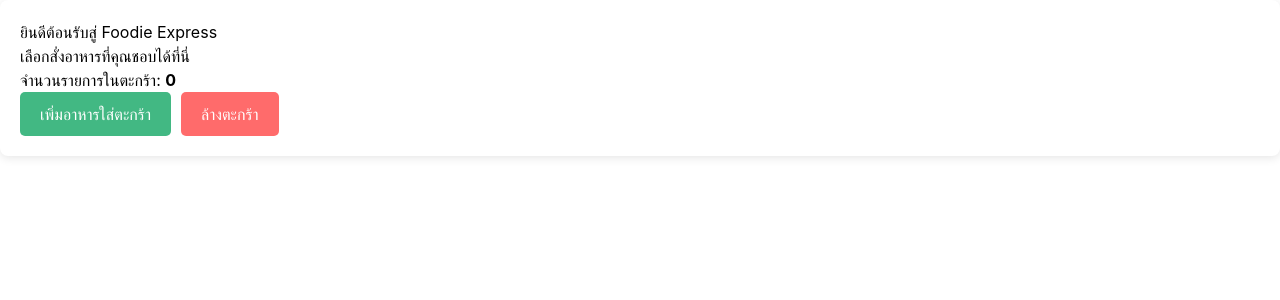
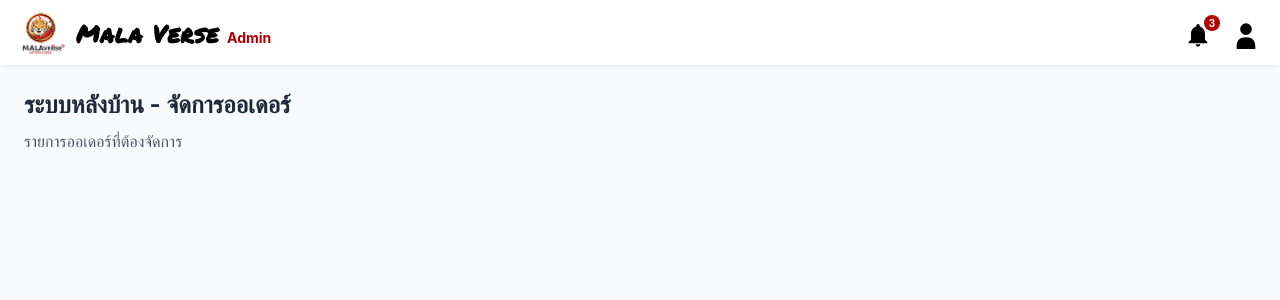
Before and after one commit to Altroria-Art/Project_Mala, a Vue app in the folder my-fullstack-app/: page /admin in a window 1280 px wide. Shown: the top 300 px of the page. Built offline with nearby package versions, Linux system fonts and the light colour scheme.

Commit message:
navbar_admin

```diff
--- /dev/null
+++ b/my-fullstack-app/src/components/admin/navbar_admin.vue
@@ -0,0 +1,77 @@
+<template>
+  <nav class="w-full h-[65px] bg-white px-4 flex items-center justify-between shadow-[0_2px_4px_rgba(0,0,0,0.05)] sticky top-0 z-50">
+
+    <router-link to="/admin" class="flex items-center gap-[10px]">
+      <div class="w-[50px] h-[50px] flex items-center justify-center">
+        <img src="../../assets/logo.png" alt="Mala Verse Logo" class="w-full h-full object-contain" />
+      </div>
+
+      <div class="flex items-end gap-2">
+        <span class="font-['Permanent_Marker',_cursive] text-[24px] font-bold text-black tracking-[0.03em] mt-[2px]">
+          Mala Verse
+        </span>
+        <span class="text-[14px] font-bold text-[#b00000] mb-[4px]">Admin</span>
+      </div>
+    </router-link>
+
+    <div class="flex items-center gap-5 mr-1 mt-1">
+
+      <button @click="openNotifications" class="relative flex items-center justify-center cursor-pointer bg-transparent border-none p-0">
+        <svg xmlns="http://www.w3.org/2000/svg" viewBox="0 0 24 24" class="w-[28px] h-[28px] fill-black">
+          <path fill-rule="evenodd" d="M12 22a2 2 0 0 0 2-2H10a2 2 0 0 0 2 2zm6-6v-5c0-3.07-1.64-5.64-4.5-6.32V4a1.5 1.5 0 0 0-3 0v.68C7.63 5.36 6 7.92 6 11v5l-2 2v1h16v-1l-2-2z" clip-rule="evenodd"/>
+        </svg>
+
+        <span v-if="newOrderCount > 0" class="absolute -top-[6px] -right-[8px] bg-[#b00000] text-white text-[10px] font-bold w-[16px] h-[16px] rounded-full flex items-center justify-center leading-none">
+          {{ newOrderCount }}
+        </span>
+      </button>
+
+      <button @click="openAdminProfile" class="relative flex items-center justify-center cursor-pointer bg-transparent border-none p-0">
+        <svg xmlns="http://www.w3.org/2000/svg" viewBox="0 0 24 24" class="w-[28px] h-[28px] fill-black">
+          <path fill-rule="evenodd" d="M12 12a5 5 0 1 0 0-10 5 5 0 0 0 0 10zm0 2c-5.33 0-8 2.67-8 8v2h16v-2c0-5.33-2.67-8-8-8z" clip-rule="evenodd" />
+        </svg>
+      </button>
+
+    </div>
+  </nav>
+</template>
+
+<script setup>
+import { ref, onMounted } from 'vue';
+
+// 1. สร้างตัวแปรแบบ Reactive เพื่อเก็บตัวเลขแจ้งเตือนออเดอร์ใหม่
+const newOrderCount = ref(0);
+
+// 2. ฟังก์ชันสำหรับเปิดการแจ้งเตือน
+const openNotifications = () => {
+  console.log('คลิกเปิดแจ้งเตือนออเดอร์ใหม่');
+  // 📌 เพิ่มโค้ดสำหรับเปิด Pop-up แจ้งเตือนแอดมินที่นี่
+};
+
+// ฟังก์ชันสำหรับเปิดโปรไฟล์/ตั้งค่า/ล็อกเอาต์
+const openAdminProfile = () => {
+  console.log('คลิกเปิดเมนูโปรไฟล์ Admin');
+  // 📌 เพิ่มโค้ดสำหรับเปิดเมนู Dropdown ของแอดมินที่นี่
+};
+
+// 3. ฟังก์ชันสำหรับดึงข้อมูลจาก Database / API สำหรับแอดมิน
+const fetchAdminNavbarData = async () => {
+  try {
+    // 📌 จำลองว่ามีออเดอร์ใหม่เข้ามา 3 รายการ รอจัดการ
+    // เมื่อเชื่อม API จริง ให้แทนที่ตรงนี้
+    newOrderCount.value = 3;
+  } catch (error) {
+    console.error('ดึงข้อมูล Admin Navbar ล้มเหลว:', error);
+  }
+};
+
+// 4. สั่งให้ทำงานเมื่อ Navbar โหลดเสร็จ
+onMounted(() => {
+  fetchAdminNavbarData();
+});
+</script>
+
+<style scoped>
+/* โหลดฟอนต์จาก Google Fonts */
+@import url('https://fonts.googleapis.com/css2?family=Permanent+Marker&display=swap');
+</style>
--- a/my-fullstack-app/src/pages/admin/main_admin.vue
+++ b/my-fullstack-app/src/pages/admin/main_admin.vue
@@ -1,44 +1,18 @@
 <script setup>
-import { ref } from 'vue'
-
-const title = ref('ยินดีต้อนรับสู่ Foodie Express')
-const count = ref(0)
-
-const addOrder = () => {
-  count.value++
-}
+import NavbarAdmin from '../../components/admin/navbar_admin.vue'
 </script>
 
 <template>
-  <div class="card">
-    <h1>{{ title }}</h1>
-    <p>เลือกสั่งอาหารที่คุณชอบได้ที่นี่</p>
+  <div class="min-h-screen bg-gray-50">
+    <NavbarAdmin />
 
-    <div class="order-box">
-      <p>จำนวนรายการในตะกร้า: <strong>{{ count }}</strong></p>
-      <button @click="addOrder">เพิ่มอาหารใส่ตะกร้า</button>
-      <button @click="count = 0" class="btn-reset">ล้างตะกร้า</button>
-    </div>
+    <main class="p-6 w-full h-full">
+      <h1 class="text-2xl font-bold text-gray-800">ระบบหลังบ้าน - จัดการออเดอร์</h1>
+      <p class="text-gray-600 mt-2">รายการออเดอร์ที่ต้องจัดการ</p>
+    </main>
   </div>
 </template>
 
 <style scoped>
-.card {
-  padding: 20px;
-  border-radius: 8px;
-  background-color: #ffffff;
-  box-shadow: 0 2px 10px rgba(0,0,0,0.1);
-}
-button {
-  background-color: #42b883;
-  color: white;
-  border: none;
-  padding: 10px 20px;
-  border-radius: 5px;
-  cursor: pointer;
-  margin-right: 10px;
-}
-.btn-reset {
-  background-color: #ff6b6b;
-}
+/* ลบ Style เดิมทิ้งได้เลย เพราะเราจะเน้นใช้ Tailwind CSS ตามโครงสร้างของคุณ */
 </style>
```
Also changed, not shown: my-fullstack-app/src/components/admin/Navbar.vue (deleted).
